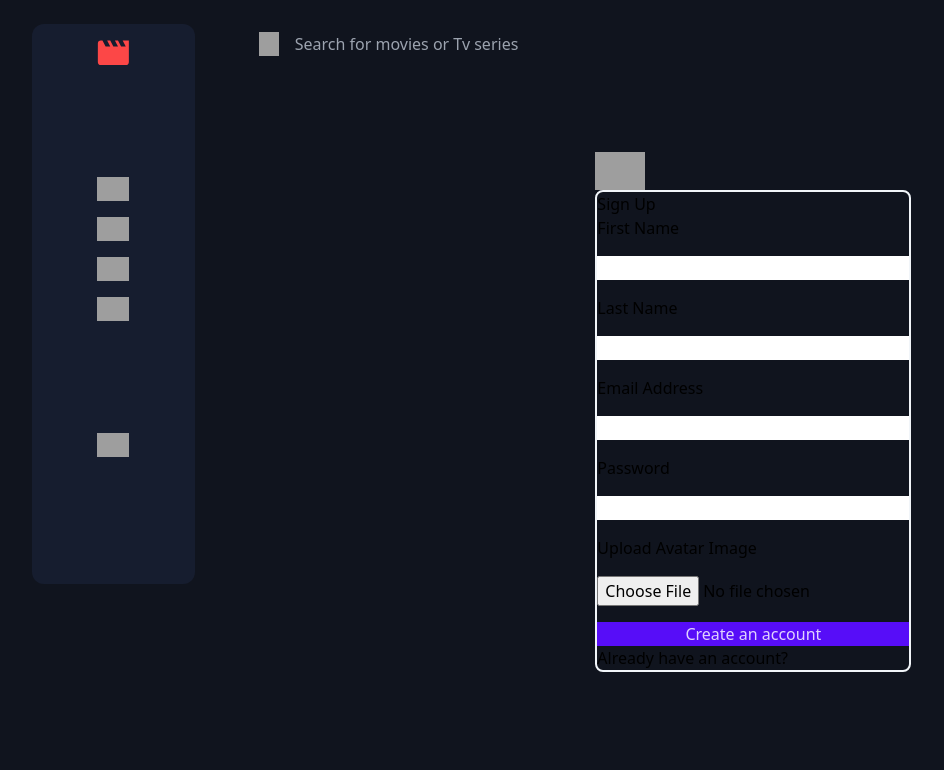
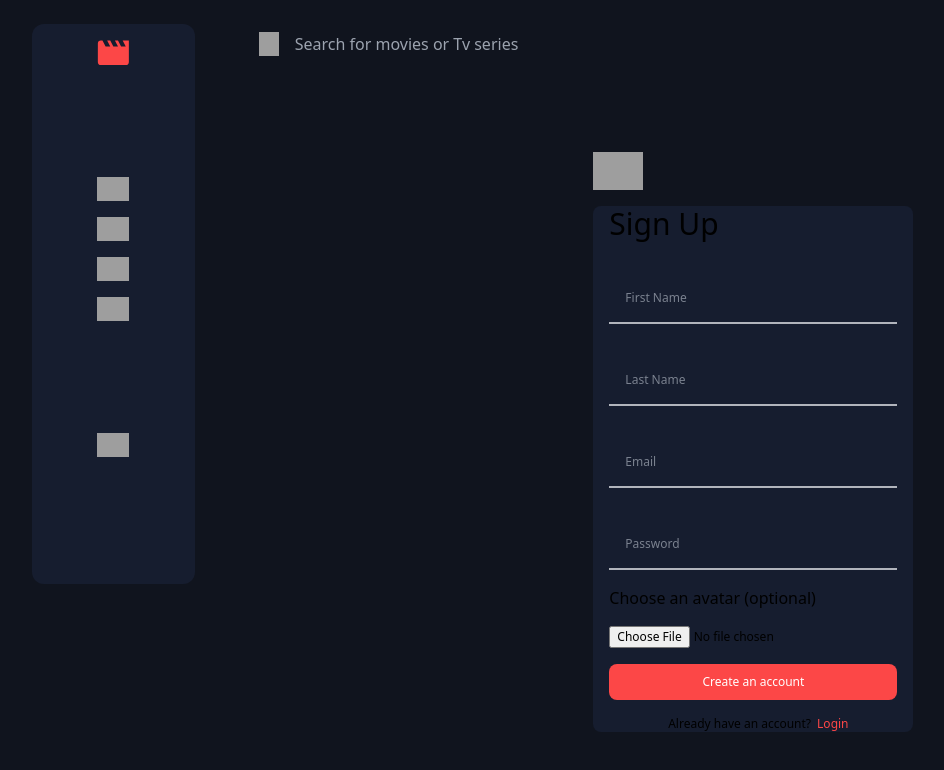
Before and after one commit to evancp87/ReelHub, a Next.js app in the folder reelhub/frontend/: page /authentication/register in a window 1280 px wide. Shown: the top 770 px of the page, without its empty margins (0-944 px from the left). Built offline with nearby package versions, Linux system fonts and the light colour scheme; grey boxes are pictures that could not be loaded.

Commit message:
feat: authentication error validation mostly built out - refining needed

```diff
--- a/reelhub/frontend/src/app/globals.css
+++ b/reelhub/frontend/src/app/globals.css
@@ -25,3 +25,7 @@ body {
     )
     rgb(var(--background-start-rgb));
 }
+input, textarea {
+  caret-color: #FC4747;
+  padding-right: 1em;
+}
--- a/reelhub/frontend/src/components/Login.tsx
+++ b/reelhub/frontend/src/components/Login.tsx
@@ -9,6 +9,7 @@ export const useAppDispatch: () => AppDispatch = useDispatch;
 export const useAppSelector: TypedUseSelectorHook<RootState> = useSelector;
 import Link from "next/link";
 import { setCredentials } from "@/store/services/usersSlice";
+import { validateLogin } from "@/validation/index";
 import { AuthToken, LoginCredentials } from "../store/services/types";
 import {
   useLoginUserMutation,
@@ -20,10 +21,14 @@ import {
   selectAuthState,
 } from "../store/services/usersSlice";
 import { useRouter } from "next/navigation";
+import { toast } from "react-toastify";
 
-type Props = {};
+type Error = {
+  email: null;
+  password: null;
+};
 
-function Login({}: Props) {
+function Login() {
   type User = {
     email: string;
     password: string;
@@ -33,6 +38,8 @@ function Login({}: Props) {
     email: "",
     password: "",
   });
+  const notify = () => toast("Please check your login details and try again");
+  const [errors, setErrors] = useState(null);
   //   const { loading, user, error, success } = useAppSelector(selectAuthState);
   const [loginUser, { isLoading, isSuccess, error, isError }] =
     useLoginUserMutation();
@@ -49,9 +56,17 @@ function Login({}: Props) {
 
   const dispatch = useAppDispatch();
   const router = useRouter();
-  const handleInputs = (e) => {
+  const handleInputs = async (e) => {
     const { name, value } = e.target;
     setUserInput((inputs) => ({ ...inputs, [name]: value }));
+
+    try {
+      const payload = { [name]: value };
+      const res = await validateLogin(payload);
+      setErrors(res);
+    } catch (error) {
+      console.log("There was an error:", error);
+    }
   };
   const handleLogin = async (e) => {
     e.preventDefault();
@@ -59,8 +74,8 @@ function Login({}: Props) {
     const { email, password } = userInput;
     try {
       const { data } = await loginUser({ email, password });
-      //   console.log("checking the data here", data);
-      console.log("checking the id here", data._id);
+      console.log("checking the data here", data);
+      //   console.log("checking the id here", data._id);
 
       // Dispatch setCredentials with the data from loginUser
       dispatch(setCredentials(data));
@@ -79,35 +94,84 @@ function Login({}: Props) {
     console.log("is redirecting");
   }, [isSuccess]);
   return (
-    <div className="rounded-lg border-2 border-solid border-slate-100">
-      <h3>Login</h3>
+    <div className="w-64 rounded-lg bg-darkBlue md:w-80">
+      <h3 className="ms-4 mt-4 text-3xl">Login</h3>
       <form
-        className="flex flex-col"
+        className="flex flex-col p-4"
         onSubmit={handleLogin}
 
         // disabled={isLoggingIn}
       >
+        <div className="relative w-full">
           <input
-          className="my-4"
+            className={`my-4 my-4 w-full border-b-2 bg-transparent p-4 text-xs opacity-75 focus:opacity-100 focus:outline-none ${
+              errors !== null ? "border-b-2 border-[#FC4747] " : {}
+            }`}
             type="text"
             onChange={handleInputs}
             value={userInput.email}
-          placeholder="email"
+            placeholder="Email Address"
+            //   title={errors.email}
             name="email"
           />
+          {/* {errors && (
+            <p className="absolute right-0 top-0 text-red">{errors.email}</p>
+          )} */}
+          {errors &&
+            errors.map((error, index) =>
+              error.key === "email" ? (
+                <p
+                  key={index}
+                  className="absolute right-0 top-0 text-xs text-red md:top-[2.7em]"
+                >
+                  {error.message}
+                </p>
+              ) : null
+            )}
+        </div>
+        <div className="relative w-full">
           <input
-          className="my-4"
+            className={` my-4 my-4 w-full border-b-2 bg-transparent p-4 text-xs opacity-75 opacity-75 focus:opacity-100 focus:outline-none
+           ${errors !== null ? "border-b-2 border-[#FC4747] " : {}}`}
             type="password"
             onChange={handleInputs}
             value={userInput.password}
-          placeholder="password"
+            placeholder={"Password"}
+            //   title={errors.password}
             name="password"
           />
-        <button type="submit" disabled={isLoading}>
+          {errors &&
+            errors.map((error, index) =>
+              error.key === "password" ? (
+                <p
+                  className="absolute right-0 top-0 text-xs text-red md:top-[2.7em]"
+                  key={index}
+                >
+                  {error.message}
+                </p>
+              ) : null
+            )}
+        </div>
+
+        <button
+          className="mb-4 h-9 cursor-pointer rounded-lg bg-red text-[white] hover:bg-white hover:text-[black]"
+          type="submit"
+          disabled={isLoading}
+        >
           Login to your account
         </button>
       </form>
-      <Link href="register">Don't have an account?</Link>
+      <div className="mb-4 ms-2.5 flex justify-center gap-x-1.5 text-xs">
+        <p>Don't have an account?</p>{" "}
+        <Link href="register" className="text-red">
+          Sign Up
+        </Link>
+      </div>
+      {error && (
+        <p className="min-h-30 my-4 flex justify-center text-xs text-red">
+          {error.data.error}
+        </p>
+      )}
     </div>
   );
 }
--- a/reelhub/frontend/src/components/Register.tsx
+++ b/reelhub/frontend/src/components/Register.tsx
@@ -13,9 +13,15 @@ import type { TypedUseSelectorHook } from "react-redux";
 export const useAppDispatch: () => AppDispatch = useDispatch;
 export const useAppSelector: TypedUseSelectorHook<RootState> = useSelector;
 import { useRouter } from "next/navigation";
+import { validateRegister } from "@/validation/index";
 import Link from "next/link";
 import { ReduxProvider } from "./ReduxProvider";
-type Props = {};
+type Error = {
+  firstName: null;
+  lastName: null;
+  email: null;
+  password: null;
+};
 
 type User = {
   firstName: string;
@@ -26,7 +32,7 @@ type User = {
   avatar?: File;
 };
 
-function Register({}: Props) {
+function Register() {
   const [userInput, setUserInput] = useState<User>({
     firstName: "",
     lastName: "",
@@ -41,12 +47,19 @@ function Register({}: Props) {
   //   const { createUser, isLoading: isRegisteringUser } = useCreateUserMutation;
   const [createUser, { isLoading, isSuccess, error, isError }] =
     useCreateUserMutation();
-
+  const [errors, setErrors] = useState(null);
   //   const dispatch = useAppDispatch();
   const router = useRouter();
-  const handleInputs = (e) => {
+  const handleInputs = async (e) => {
     const { name, value } = e.target;
     setUserInput((inputs) => ({ ...inputs, [name]: value }));
+    try {
+      const payload = { [name]: value };
+      const res = await validateRegister(payload);
+      setErrors(res);
+    } catch (error) {
+      console.log("There was an error:", error);
+    }
   };
 
   const handleRegister = () => {
@@ -65,44 +78,100 @@ function Register({}: Props) {
   }, [isSuccess]);
   return (
     <ReduxProvider>
-      <div className="rounded-lg border-2 border-solid border-slate-100">
-        <h3>Sign Up</h3>
-        <form className="flex flex-col" action="" onSubmit={handleRegister}>
-          <label htmlFor="firstName">First Name</label>
+      <div className="w-64 rounded-lg bg-darkBlue md:w-80">
+        <h3 className="ms-4 mt-4 text-3xl">Sign Up</h3>
+        <form className="flex flex-col p-4" action="" onSubmit={handleRegister}>
+          <div className="relative">
             <input
-            className="my-4"
+              className={`lightBlue my-4 w-full border-b-2 bg-transparent p-4 text-xs opacity-75 focus:opacity-100 focus:outline-none
+            ${errors ? "border-b-2 border-[#FC4747] " : {}}`}
               type="text"
               name="firstName"
               onChange={handleInputs}
+              placeholder="First Name"
               value={userInput.firstName}
             />
-          <label htmlFor="lastName">Last Name</label>
+            {errors &&
+              errors.map((error, index) =>
+                error.key === "firstName" ? (
+                  <p
+                    className="absolute right-0 top-0 text-xs text-red md:top-[2.7em]"
+                    key={index}
+                  >
+                    {error.message}
+                  </p>
+                ) : null
+              )}
+          </div>
 
+          <div className="relative">
             <input
-            className="my-4"
+              className={`lightBlue my-4 w-full border-b-2 bg-transparent p-4 text-xs opacity-75 focus:opacity-100 focus:outline-none
+            ${errors ? "border-b-2 border-[#FC4747] " : {}}`}
               type="text"
               name="lastName"
               onChange={handleInputs}
               value={userInput.lastName}
+              placeholder="Last Name"
             />
-          <label htmlFor="email">Email Address</label>
+            {errors &&
+              errors.map((error, index) =>
+                error.key === "lastName" ? (
+                  <p
+                    className="absolute right-0 top-0 text-xs text-red md:top-[2.7em]"
+                    key={index}
+                  >
+                    {error.message}
+                  </p>
+                ) : null
+              )}
+          </div>
 
+          <div className="relative">
             <input
-            className="my-4"
+              className={`lightBlue my-4 w-full border-b-2 bg-transparent p-4 text-xs opacity-75 focus:opacity-100 focus:outline-none
+            ${errors ? "border-b-2 border-[#FC4747] " : {}}`}
               type="text"
               name="email"
               onChange={handleInputs}
               value={userInput.email}
+              placeholder="Email"
             />
-          <label htmlFor="password">Password</label>
+            {errors &&
+              errors.map((error, index) =>
+                error.key === "email" ? (
+                  <p
+                    className="absolute right-0 top-0 text-xs text-red md:top-[2.7em]"
+                    key={index}
+                  >
+                    {error.message}
+                  </p>
+                ) : null
+              )}
+          </div>
 
+          <div className="relative">
             <input
-            className="my-4"
+              className={`lightBlue my-4 w-full border-b-2 bg-transparent p-4 text-xs opacity-75 focus:opacity-100 focus:outline-none
+            ${errors ? "border-b-2 border-[#FC4747] " : {}}`}
               type="password"
               name="password"
               value={userInput.password}
               onChange={handleInputs}
+              placeholder="Password"
             />
+            {errors &&
+              errors.map((error, index) =>
+                error.key === "password" ? (
+                  <p
+                    className="absolute right-0 top-0 text-xs text-red md:top-[2.7em]"
+                    key={index}
+                  >
+                    {error.message}
+                  </p>
+                ) : null
+              )}
+          </div>
           {/* <label htmlFor="repeatPassword">Repeat Password</label>
 
           <input
@@ -112,21 +181,35 @@ function Register({}: Props) {
             onChange={handleInputs}
             value={user.repeatPassword}
           /> */}
-          <label htmlFor="upload">Upload Avatar Image</label>
+          <label htmlFor="upload">Choose an avatar (optional)</label>
 
           <input
-            className="my-4"
+            className="lightBlue my-4 cursor-pointer bg-transparent text-xs"
             type="file"
             name="upload"
             onChange={handleInputs}
           />
 
           {/* handle errors here */}
-          <button className="btn-primary" type="submit" disabled={isLoading}>
+          <button
+            className="h-9 cursor-pointer rounded-lg bg-red text-xs text-[white] hover:bg-white hover:text-[black]"
+            type="submit"
+            disabled={isLoading}
+          >
             Create an account
           </button>
         </form>
-        <Link href="login">Already have an account?</Link>
+        <div className="mb-4 ms-2.5 flex justify-center gap-x-1.5 text-xs">
+          <p>Already have an account?</p>{" "}
+          <Link className="text-red" href="login">
+            Login
+          </Link>
+        </div>
+        {error && (
+          <p className="min-h-30 my-4 flex justify-center text-xs text-red ">
+            error.data.message
+          </p>
+        )}
       </div>
     </ReduxProvider>
   );
```
Also changed, not shown: reelhub/frontend/src/validation/index.ts (added, +36 -0 lines), reelhub/frontend/src/validation/schema.ts (added, +27 -0 lines). Lines whose indentation alone changed are shown as unchanged.
